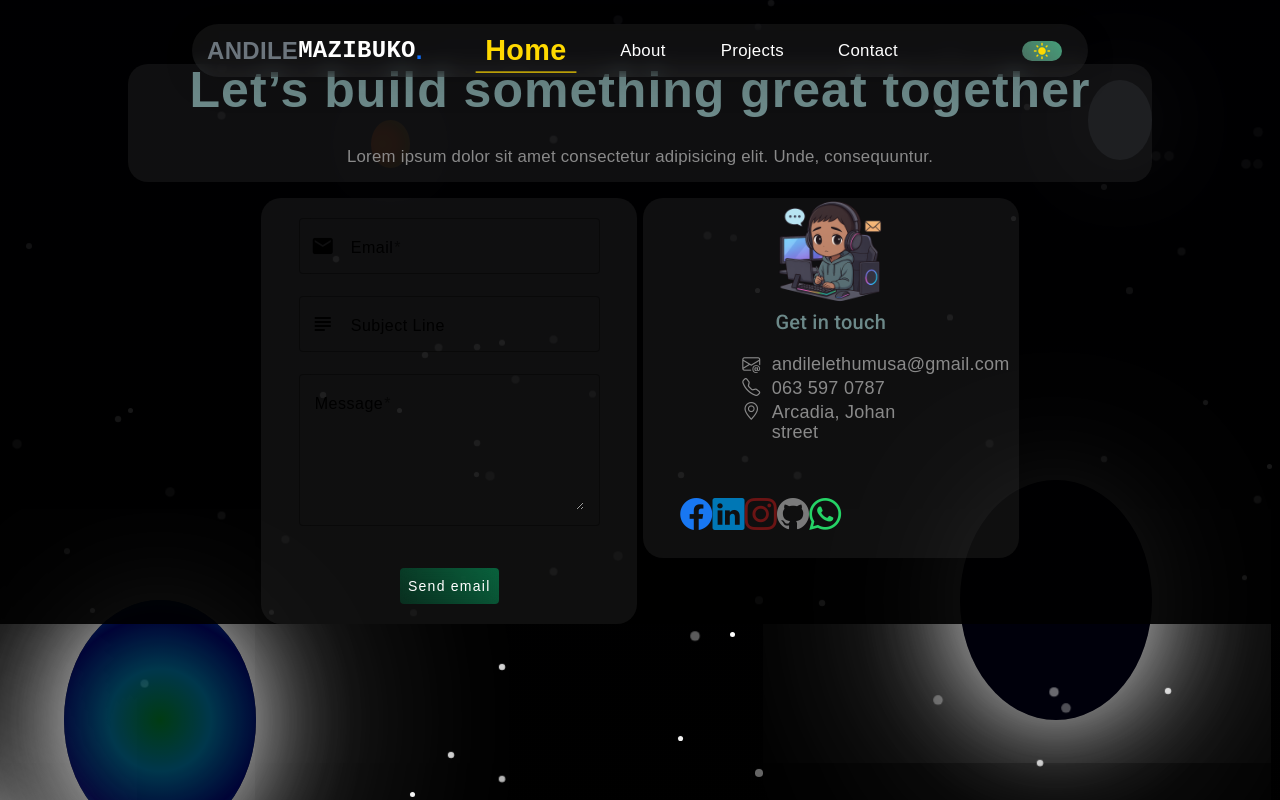
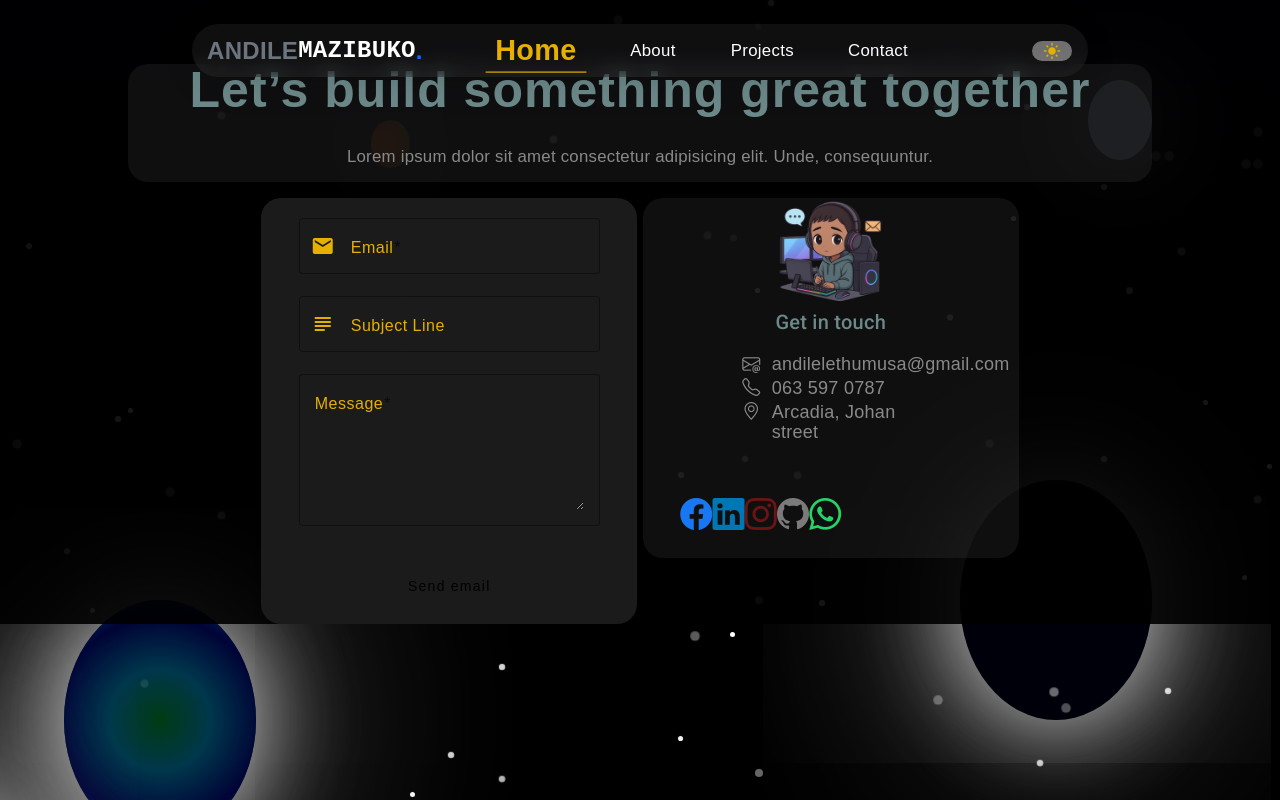
Before and after one commit to Andile-mazibuko/new-portfolio, an Angular app in the folder portfolio/: page /contact in a window 1280 px wide. Built offline with nearby package versions, Linux system fonts and the light colour scheme.

Commit message:
fixed few colors

```diff
--- a/portfolio/src/app/components/email/email.component.scss
+++ b/portfolio/src/app/components/email/email.component.scss
@@ -10,7 +10,7 @@ DEBUGING PURPOSE
 .form {
   width: 100%;
   height: 100%;
-  background-color: var(--nav-bg-color);
+  background-color: var(--footer-background);
   overflow: hidden;
 }
 .form::-webkit-scrollbar{
@@ -34,7 +34,8 @@ form {
 mat-form-field {
   width: 80%;
   margin-left: 10%;
-  border: 2px red !important;
+  // border: 2px red !important;
+  border-color: var(--theme-icon);
 }
 mat-form-field .mat-form-field-required-marker {
   display: none;
@@ -44,5 +45,5 @@ button{
 }
 mat-label,input,mat-icon,textarea{
   //color: var(--font-color) !important;
-  color: black;
+   color: var(--theme-icon)
 }
--- a/portfolio/src/app/components/main/main.component.html
+++ b/portfolio/src/app/components/main/main.component.html
@@ -1,6 +1,7 @@
 <div class="body">
   <div class="cont">
     <div class="content">
+      <h4>HELLO, I'M</h4>
       <h1 class="h1">{{ about.firstName + " " + about.lastName }}</h1>
       <h2>
         {{ about.profession }}
@@ -16,7 +17,7 @@
         <mat-card>{{ displaySkills[3]?.name || "R" }}</mat-card>
       </div>
       <div class="btn-cont">
-        <button mat-button class="btn download">Download CV</button>
+        <button mat-button class="btn download"><mat-icon>download</mat-icon>Download CV</button>
         <button mat-button class="btn contact" (click)="openEmailDialog()">
           Contact Me
         </button>
--- a/portfolio/src/app/components/main/main.component.scss
+++ b/portfolio/src/app/components/main/main.component.scss
@@ -25,9 +25,10 @@
   margin-left: 10%;
   margin-top: 0;
   display: flex;
+  // align-items: center;
   // background-color: rebeccapurple;
   flex-direction: column;
-  // justify-content: center;
+  justify-content: center;
   // padding: 0 20px;
   animation: leftToRight 1s ease-in-out;
   overflow: hidden;
@@ -39,6 +40,7 @@ p,
 h1,
 h2,
 h3,
+h4,
 .socials,
 .btn-cont,
 .skill-cards {
@@ -54,18 +56,18 @@ p {
   color: var(--sec-font-color);
 }
 h1 {
-  margin-top: 24%;
-  font-size: 4rem;
+  //margin-top: 24%;
+  font-size: 3rem;
   width: 80%;
   margin-bottom: 10px;
-  color: var(--sec-font-color);
+  color: var(--font-color);
   font-weight: 700;
   //
 }
 h2 {
-  font-size: 2rem;
+  font-size: 1.7rem;
   margin-bottom: 0 !important;
-  color: var(--tert-font-color);
+  color: var(--theme-icon);
   font-weight: 700;
 }
 h3 {
@@ -73,6 +75,11 @@ h3 {
   color: var(--tert-font-color);
   font-size: 1.0rem;
   font-weight: 500;
+}
+h4{
+  color: var(--font-color);
+  font-style: italic;
+  font-size: bold !important;
 }
 .socials {
   margin: 2% auto;
@@ -98,14 +105,22 @@ img {
 }
 
 .btn-cont .download {
-  background-color: rgba(0, 0, 128, 0.178) !important;
-  border: 2px solid var(--font-color);
+  background-color: var(--theme-icon) !important;
+}
+.btn-cont .contact {
+  border: 1px solid var(--theme-icon);
+  margin-left: 1% !important;
+  color: var(--theme-icon)
 }
 .btn {
-  width: 40% !important;
-  height: 5vh;
-  border-radius: 50px !important;
+  width: 35% !important;
+  height: 4vh;
+  border-radius: 6px !important;
   margin-left: 0 !important;
+  font-weight: 700;
+  mat-icon{
+    font-weight: bold;
+  }
 }
 .skill-cont {
   background-color: rgba(0, 0, 71, 0.445);
--- a/portfolio/src/app/components/main/main.component.ts
+++ b/portfolio/src/app/components/main/main.component.ts
@@ -19,8 +19,9 @@ import { interval } from 'rxjs';
 import { MatCardModule } from '@angular/material/card';
 import { SummaryComponent } from '../summary/summary.component';
 import { CategoriesComponent } from '../categories/categories.component';
-import { FooterComponent } from "../footer/footer.component";
+import { FooterComponent } from '../footer/footer.component';
 import { isPlatformBrowser } from '@angular/common';
+import { MatIconModule } from '@angular/material/icon';
 @Component({
   selector: 'app-main',
   standalone: true,
@@ -30,7 +31,8 @@ import { isPlatformBrowser } from '@angular/common';
     SocialsComponent,
     MatCardModule,
     SummaryComponent,
-    FooterComponent
+    FooterComponent,
+    MatIconModule,
   ],
   templateUrl: './main.component.html',
   styleUrl: './main.component.scss',
@@ -43,7 +45,7 @@ export class MainComponent implements OnInit {
     private aboutServ: AboutService,
     private ngZone: NgZone,
     private changeDetector: ChangeDetectorRef,
-    @Inject(PLATFORM_ID) private platformId: Object
+    @Inject(PLATFORM_ID) private platformId: Object,
   ) {}
   about!: About;
   userSkills: Skill[] = [];
@@ -79,7 +81,10 @@ export class MainComponent implements OnInit {
 
         this.reArrangeSkills();
         this.displaySkill = this.displaySkills[this.randDisplay];
-        nameCardCont?.style.setProperty('animation', 'opacityTrans 3s ease-in-out');
+        nameCardCont?.style.setProperty(
+          'animation',
+          'opacityTrans 3s ease-in-out',
+        );
       } else {
         this.reArrangeSkills();
         this.displaySkill = this.displaySkills[this.randDisplay];
@@ -132,9 +137,10 @@ export class MainComponent implements OnInit {
     this.dialog.open(EmailComponent, {
       enterAnimationDuration: '1s',
       exitAnimationDuration: '1s',
+      hasBackdrop: true,
       width: 'auto',
-      panelClass: 'dialogClass',
-      backdropClass: 'dialogBackdrop',
+      // panelClass: 'dialogClass',
+      // backdropClass: 'dialogBackdrop',
     });
   }
 
@@ -145,7 +151,7 @@ export class MainComponent implements OnInit {
     this.displaySkills = []; // empty the array first
     for (let i = 0; i < 4; i++) {
       let randomN = Math.floor(
-        Math.random() * (this.userSkills.length - 0 + 1) + 0
+        Math.random() * (this.userSkills.length - 0 + 1) + 0,
       );
 
       let randomSkill: Skill = this.userSkills[randomN];
--- a/portfolio/src/styles.scss
+++ b/portfolio/src/styles.scss
@@ -3,7 +3,6 @@
   font-family: "Poppins", sans-serif;
 }
 :root {
-  // Default theme colors(dark-mode)
   --bg-color: linear-gradient(
     180deg,
     rgba(0, 0, 2, 0.909),
@@ -26,7 +25,7 @@
   --tert-font-color: rgba(145, 185, 185, 0.719);
   --box-shadow:
     0 0 30px #b4b4b4c4, 0 0 30px #ebc801a6;
-  --theme-icon: #ffd900;
+  --theme-icon: #e6b000;
   /*--theme-shadow: 0 0 500px rgba(244, 250, 255, 0.534),
     0 0 100px rgba(255, 251, 0, 0.4);*/
   /*--theme-shadow: 0 0 40px 10px #ffffff88,
@@ -124,13 +123,13 @@ body::-webkit-scrollbar, .body::-webkit-scrollbar{
 .cont::-webkit-scrollbar {
   display: none;
 }
-button {
-  background: var(--btn-color) !important;
-  backdrop-filter: blur(10px) !important;
-  -webkit-backdrop-filter: blur(10px) !important;
-  margin: 0 10px;
-  color: white !important;
-}
+// button {
+//   background: var(--btn-color) !important;
+//   backdrop-filter: blur(10px) !important;
+//   // -webkit-backdrop-filter: blur(10px) !important;
+//   margin: 0 10px;
+//   color: white !important;
+// }
 a {
   cursor: pointer;
   display: flex;
```
Lines whose indentation alone changed are shown as unchanged.
